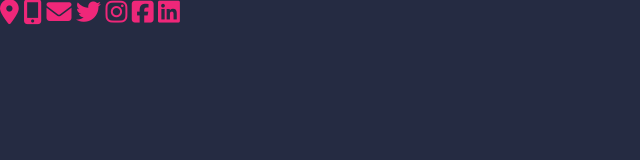
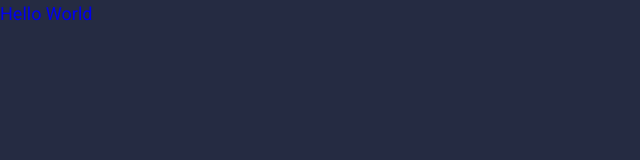
Before and after one commit to m1rels/micora, a plain HTML site: page index.html in a window 1280 px wide. Shown: the whole page, without its empty margins (0-640 px from the left). Drawn offline with Linux system fonts and the light colour scheme.

Commit message:
Build the link component.

```diff
--- a/css/styles.css
+++ b/css/styles.css
@@ -76,3 +76,9 @@ h5 {
 .icon--accent {
   color: var(--color-accent);
 }
+
+/* Links */
+
+a {
+  text-decoration: none;
+}
--- a/index.html
+++ b/index.html
@@ -19,12 +19,6 @@
     ></script>
   </head>
   <body>
-    <i class="fas fa-map-marker-alt icon icon--accent"></i>
-    <i class="fas fa-mobile-alt icon icon--accent"></i>
-    <i class="fas fa-envelope icon icon--accent"></i>
-    <i class="fab fa-twitter icon icon--accent"></i>
-    <i class="fab fa-instagram icon icon--accent"></i>
-    <i class="fab fa-facebook-square icon icon--accent"></i>
-    <i class="fab fa-linkedin icon icon--accent"></i>
+    <a href="#">Hello World</a>
   </body>
 </html>
```
Also changed, not shown: components/icons.html (added, +7 -0 lines), components/links.html (added, +1 -0 lines).
